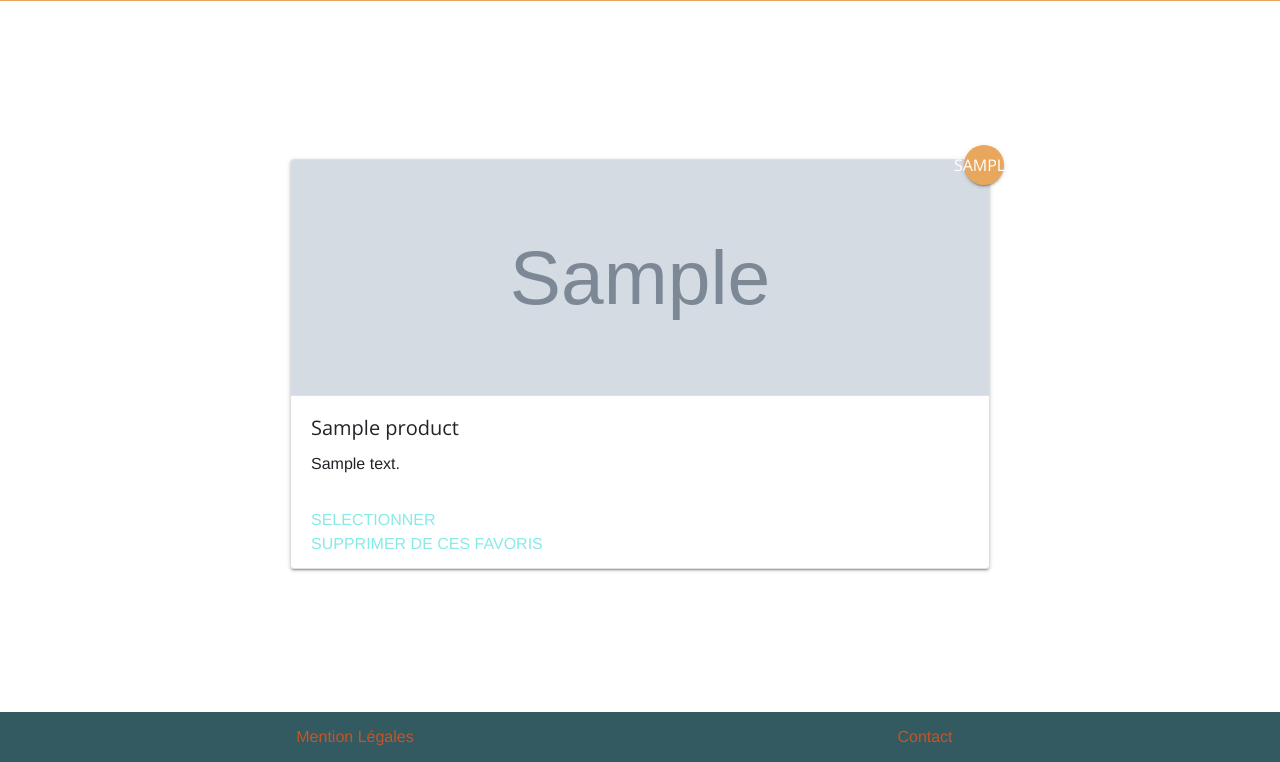
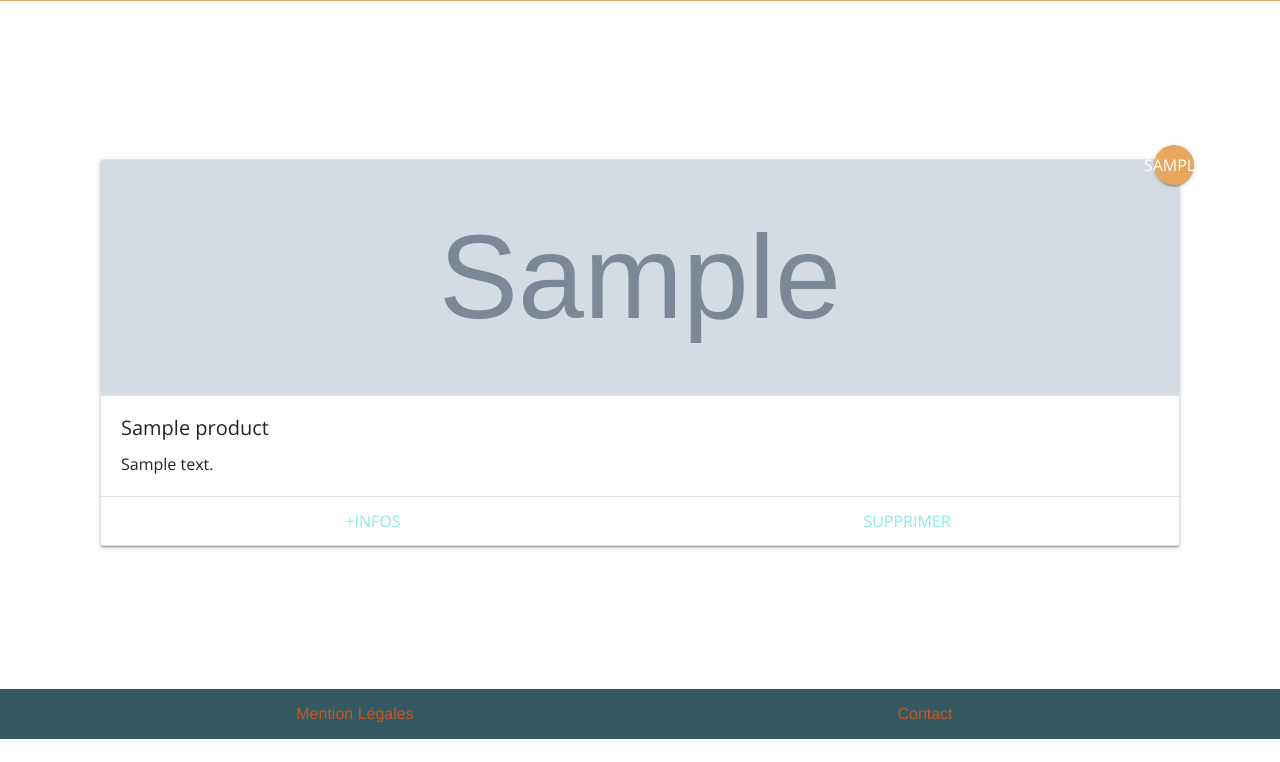
Before and after one commit to JN-Lab/OC-Pr8-OpenFoodFacts-App, a Django app: page /search/product-registered in a window 1280 px wide. Shown: the part 299-1061 px from the top of the page. After the commit the page ends 1038 px from the top, so only its background shows below. Run offline with Django 3.2, Linux system fonts and the light colour scheme; a user stored in the database is signed in; tables that the repository leaves empty hold one stand-in row (values such as "Sample post"); grey boxes marked "Sample" are stand-in pictures; some libraries are stand-ins or nearby versions; some web fonts are replaced.

Commit message:
Some few improvements on front (cards and empty messages revoewed)

```diff
--- a/purbeurre_platform/search/templates/search/choice.html
+++ b/purbeurre_platform/search/templates/search/choice.html
@@ -15,7 +15,7 @@
                     {% if element_number > 0 %}
                         Choisissez ce qui se rapproche le plus de votre besoin
                     {% else %}
-                        Nous n'avons rien trouvé correspondant à votre requête...
+                        Mince! Nous n'avons rien trouvé correspondant à votre requête...
                     {% endif %}
                 </h2>
             </div>
@@ -23,6 +23,6 @@
     </div>
 </header>
 <section>
-    {% include 'search/list.html' with empty_message="Donner quelques précisions supplémentaires s'il vous plait" %}
+    {% include 'search/list.html' with empty_message="Donner quelques précisions supplémentaires" %}
 </section>
 {% endblock %}
--- a/purbeurre_platform/search/templates/search/list.html
+++ b/purbeurre_platform/search/templates/search/list.html
@@ -1,6 +1,6 @@
 <div class="container">
     <div class="row">
-        <div class="col-lg-8 container">
+        <div class="col-lg-12 container">
             <div class="row justify-content-center">
                 {% if element_number > 0 %}
                     {% if element_type == 'product' %}
@@ -19,20 +19,22 @@
                                         {% if source == 'choice_page' %}
                                             <a href="{% url 'search:substitute' element_type=element_type info_id=element.ref %}" class="card-link selection">SELECTIONNER</a>
                                         {% elif source == 'substitute_page' or source == 'product_registered_page' %}
-                                            <div>
-                                                <a href="{% url 'search:product' code=element.ref %}" class="card-link selection">SELECTIONNER</a>
+                                        <div class="row">
+                                            <div class="col-md-12 col-lg-6 text-center">
+                                                <a href="{% url 'search:product' code=element.ref %}" class="card-link selection">+INFOS</a>
                                             </div>
                                             {% if user.is_authenticated %}
                                                 {% if element.product_registered %}
-                                                    <div>
-                                                        <a href="{% url 'search:delete_treatment' code=element.ref %}" class="card-link selection">SUPPRIMER DE CES FAVORIS</a>
+                                                    <div class="col-md-12 col-lg-6 text-center">
+                                                        <a href="{% url 'search:delete_treatment' code=element.ref %}" class="card-link selection">SUPPRIMER</a>
                                                     </div>
                                                 {% else %}
-                                                    <div>
-                                                        <a href="{% url 'search:save_treatment' code=element.ref %}" class="card-link selection">SAUVEGARDER</a>
+                                                    <div class="col-md-12 col-lg-6 text-center">
+                                                        <a href="{% url 'search:save_treatment' code=element.ref %}" class="card-link selection">AJOUTER</a>
                                                     </div>
                                                 {% endif %}
                                             {% endif %}
+                                        </div>
                                         {% endif %}
                                     </div>
                                 </div>
@@ -46,6 +48,9 @@
                                 <div class="col-12 card-deck card-margin-deck">
                             {% endif %}
                                     <div class="card category-card card-margin col-md-4 col-sm-12 col-12">
+                                        <div class="card-header">
+                                            Catégories
+                                        </div>
                                         <div class="card-body">
                                             <h5 class="card-title">{{ element.name }}</h5>
                                         </div>
@@ -64,10 +69,11 @@
                         </div>
                     {% endif %}
                 {% else %}
-                <div class="col-lg-8">
+                <div class="col-lg-8 text-center">
                     <h3>
                         {{ empty_message }}
                     </h3>
+                    <hr class="my-4">
                     <form class="form-inline form-homepage" action="{% url 'search:choice' %}" method="get">
                         {% csrf_token %}
                         <div class="input-group mb-3">
--- a/purbeurre_platform/static/css/creative.css
+++ b/purbeurre_platform/static/css/creative.css
@@ -134,6 +134,9 @@ img::-moz-selection {
           #mainNav.navbar-shrink .navbar-nav > li.nav-item > a.nav-link:focus:hover {
             color: #C45525; } }
 
+.card {
+  font-family: 'Open Sans', 'Helvetica Neue', Arial, sans-serif; }
+
 @media (min-width: 800px) {
   .card-margin-deck {
     margin-bottom: 15px;
@@ -156,7 +159,7 @@ img::-moz-selection {
   padding: 0px;
   box-shadow: 0 2px 2px 0 rgba(0, 0, 0, 0.14), 0 3px 1px -2px rgba(0, 0, 0, 0.2), 0 1px 5px 0 rgba(0, 0, 0, 0.12); }
 
-.card-footer {
+.card-footer.card-footer-custom {
   border-top: none; }
 
 .card-link.selection {
@@ -174,8 +177,7 @@ img::-moz-selection {
   display: flex;
   align-items: center;
   justify-content: center;
-  box-shadow: 0 2px 2px 0 rgba(0, 0, 0, 0.14), 0 3px 1px -2px rgba(0, 0, 0, 0.2), 0 1px 5px 0 rgba(0, 0, 0, 0.12);
-  font-family: 'Open Sans', 'Helvetica Neue', Arial, sans-serif; }
+  box-shadow: 0 2px 2px 0 rgba(0, 0, 0, 0.14), 0 3px 1px -2px rgba(0, 0, 0, 0.2), 0 1px 5px 0 rgba(0, 0, 0, 0.12); }
 
 footer {
   background-color: #345A61;
--- a/purbeurre_platform/static/scss/_card.scss
+++ b/purbeurre_platform/static/scss/_card.scss
@@ -1,4 +1,7 @@
 // Styling for card
+.card {
+    @include title-font;
+}
 
 .card-margin-deck {
     @include respond-to (medium) {
@@ -32,7 +35,7 @@
 
 }
 
-.card-footer {
+.card-footer.card-footer-custom {
     border-top: none;
 }
 
@@ -55,5 +58,5 @@
     align-items: center;
     justify-content: center;
     @include shadow-2dp();
-    @include title-font();
+
 }
```
Also changed, not shown: purbeurre_platform/search/templates/search/personal.html (+3 -6 lines), purbeurre_platform/static/img/homepage.jpg, 1 other file.
